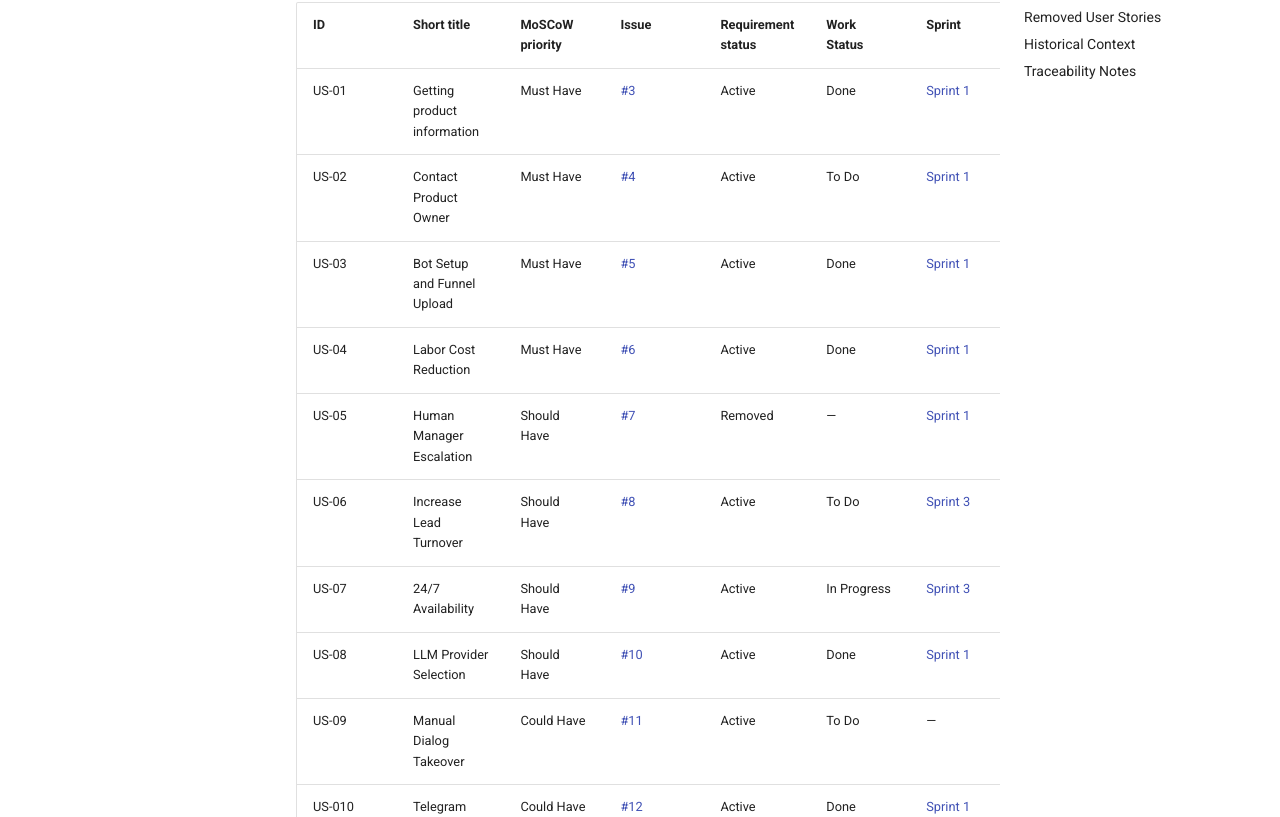
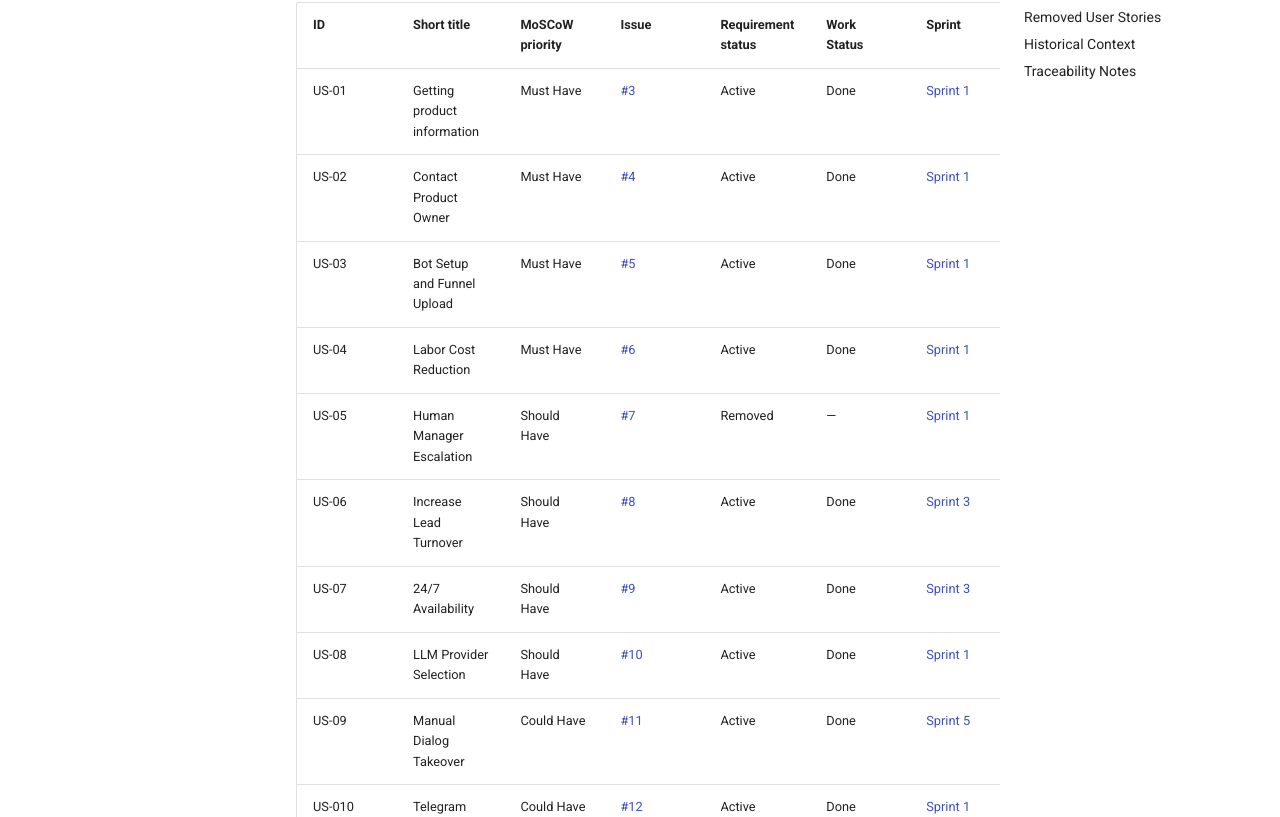
Before and after one commit to Aye-basota/AI-sales-manager, an MkDocs documentation site: the page built from docs/user-stories.md, in a window 1280 px wide and 1400 px high, scrolled down 202 px. Shown: the part 91-908 px from the top of the window. Built offline with MkDocs 1.6.1 and Material for MkDocs 9.7.7, drawn with Linux system fonts in a browser that asks for light colours; comment, search, counter and statistics services are not loaded.

Commit message:
Update user stories to mark tasks as Done

```diff
--- a/docs/user-stories.md
+++ b/docs/user-stories.md
@@ -5,24 +5,24 @@ This file is the authoritative registry of stable user-story IDs and current mem
 | ID | Short title | MoSCoW priority | Issue | Requirement status | Work Status | Sprint |
 |---|---|---|---|---|---|---|
 | US-01 | Getting product information | Must Have | [#3](https://github.com/Aye-basota/AI-sales-manager/issues/3) | Active | Done | [Sprint 1](https://github.com/Aye-basota/AI-sales-manager/milestone/1) |
-| US-02 | Contact Product Owner | Must Have | [#4](https://github.com/Aye-basota/AI-sales-manager/issues/4) | Active | To Do | [Sprint 1](https://github.com/Aye-basota/AI-sales-manager/milestone/1) |
+| US-02 | Contact Product Owner | Must Have | [#4](https://github.com/Aye-basota/AI-sales-manager/issues/4) | Active | Done | [Sprint 1](https://github.com/Aye-basota/AI-sales-manager/milestone/1) |
 | US-03 | Bot Setup and Funnel Upload | Must Have | [#5](https://github.com/Aye-basota/AI-sales-manager/issues/5) | Active | Done | [Sprint 1](https://github.com/Aye-basota/AI-sales-manager/milestone/1) |
 | US-04 | Labor Cost Reduction | Must Have | [#6](https://github.com/Aye-basota/AI-sales-manager/issues/6) | Active | Done | [Sprint 1](https://github.com/Aye-basota/AI-sales-manager/milestone/1) |
 | US-05 | Human Manager Escalation | Should Have | [#7](https://github.com/Aye-basota/AI-sales-manager/issues/7) | Removed | — | [Sprint 1](https://github.com/Aye-basota/AI-sales-manager/milestone/1) |
-| US-06 | Increase Lead Turnover | Should Have | [#8](https://github.com/Aye-basota/AI-sales-manager/issues/8) | Active | To Do | [Sprint 3](https://github.com/Aye-basota/AI-sales-manager/milestone/3) |
-| US-07 | 24/7 Availability | Should Have | [#9](https://github.com/Aye-basota/AI-sales-manager/issues/9) | Active | In Progress | [Sprint 3](https://github.com/Aye-basota/AI-sales-manager/milestone/3) |
+| US-06 | Increase Lead Turnover | Should Have | [#8](https://github.com/Aye-basota/AI-sales-manager/issues/8) | Active | Done | [Sprint 3](https://github.com/Aye-basota/AI-sales-manager/milestone/3) |
+| US-07 | 24/7 Availability | Should Have | [#9](https://github.com/Aye-basota/AI-sales-manager/issues/9) | Active | Done | [Sprint 3](https://github.com/Aye-basota/AI-sales-manager/milestone/3) |
 | US-08 | LLM Provider Selection | Should Have | [#10](https://github.com/Aye-basota/AI-sales-manager/issues/10) | Active | Done | [Sprint 1](https://github.com/Aye-basota/AI-sales-manager/milestone/1) |
-| US-09 | Manual Dialog Takeover | Could Have | [#11](https://github.com/Aye-basota/AI-sales-manager/issues/11) | Active | To Do | — |
+| US-09 | Manual Dialog Takeover | Could Have | [#11](https://github.com/Aye-basota/AI-sales-manager/issues/11) | Active | Done | [Sprint 5](https://github.com/Aye-basota/AI-sales-manager/milestone/5) |
 | US-010 | Telegram Admin Bot for Management | Could Have | [#12](https://github.com/Aye-basota/AI-sales-manager/issues/12) | Active | Done | [Sprint 1](https://github.com/Aye-basota/AI-sales-manager/milestone/1) |
 | US-011 | Import Contact Base from CSV | Must Have | [#16](https://github.com/Aye-basota/AI-sales-manager/issues/16) | Active | Done | [Sprint 1](https://github.com/Aye-basota/AI-sales-manager/milestone/1) |
 | US-012 | Launch Outreach Campaign to Contact Base | Must Have | [#17](https://github.com/Aye-basota/AI-sales-manager/issues/17) | Active | Done | [Sprint 1](https://github.com/Aye-basota/AI-sales-manager/milestone/1) |
 | US-013 | Monitor Active Dialogs in Real Time | Should Have | [#18](https://github.com/Aye-basota/AI-sales-manager/issues/18) | Removed | — | — |
 | US-014 | Lead Qualification Status Management | Should Have | [#19](https://github.com/Aye-basota/AI-sales-manager/issues/19) | Removed | — | — |
-| US-015 | Campaign Analytics and Conversion Dashboard | Could Have | [#20](https://github.com/Aye-basota/AI-sales-manager/issues/20) | Active | To Do | [Sprint 1](https://github.com/Aye-basota/AI-sales-manager/milestone/1) |
+| US-015 | Campaign Analytics and Conversion Dashboard | Could Have | [#20](https://github.com/Aye-basota/AI-sales-manager/issues/20) | Active | Done | [Sprint 1](https://github.com/Aye-basota/AI-sales-manager/milestone/1) |
 | US-016 | Campaign Launch Readiness Check | Could Have | [#37](https://github.com/Aye-basota/AI-sales-manager/issues/37) | Active | Done | [Sprint 2](https://github.com/Aye-basota/AI-sales-manager/milestone/2) |
 | US-017 | Improve AI Prompt Quality for Lead Nurturing | Must Have | [#51](https://github.com/Aye-basota/AI-sales-manager/issues/51) | Active | Done | [Sprint 3](https://github.com/Aye-basota/AI-sales-manager/milestone/3) |
 | US-018 | Implement Natural Multi-Stage Conversation Flow | Must Have | [#52](https://github.com/Aye-basota/AI-sales-manager/issues/52) | Active | Done | [Sprint 3](https://github.com/Aye-basota/AI-sales-manager/milestone/3) |
-| US-019 | Improve Admin Panel Navigation — Allow Editing After Campaign Launch Step | Should Have | [#68](https://github.com/Aye-basota/AI-sales-manager/issues/68) | Active | To Do |— |
+| US-019 | Improve Admin Panel Navigation — Allow Editing After Campaign Launch Step | Should Have | [#68](https://github.com/Aye-basota/AI-sales-manager/issues/68) | Active | Done |— |
 
 
 ## Removed User Stories
```
